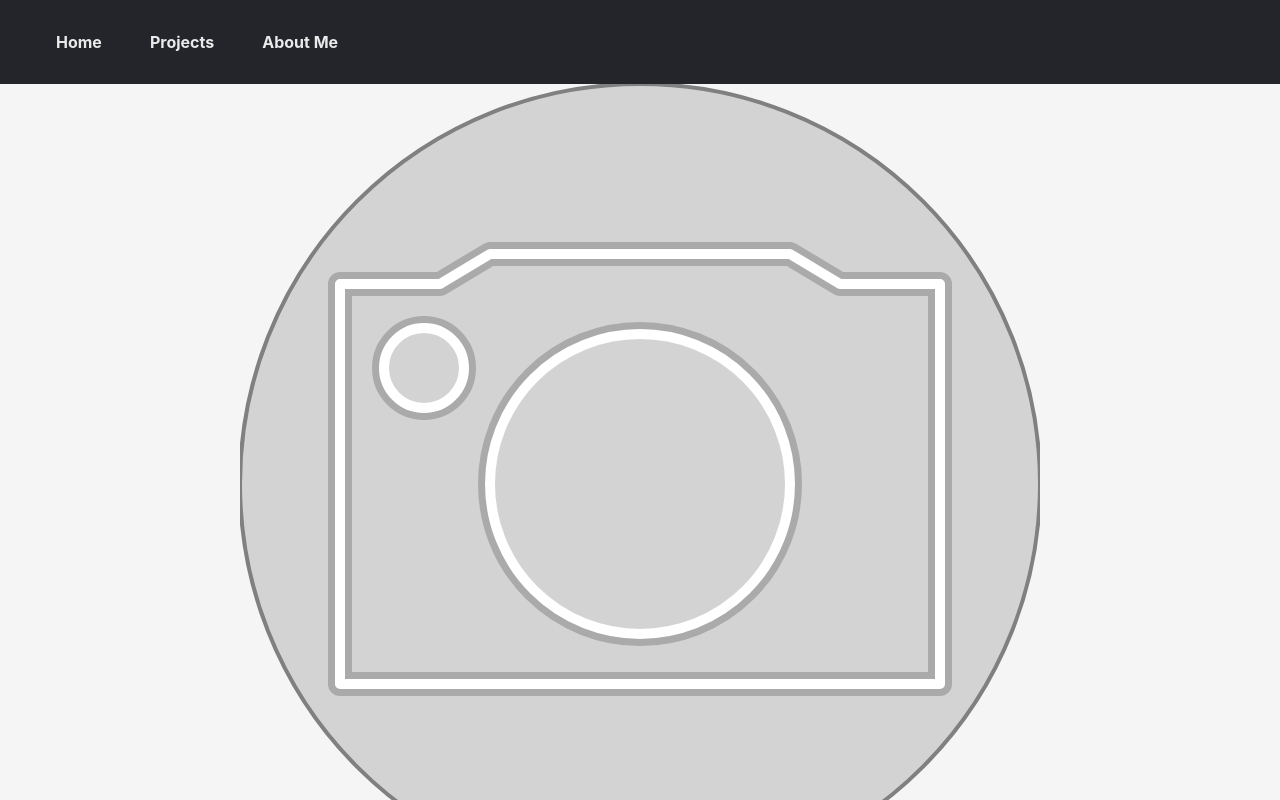
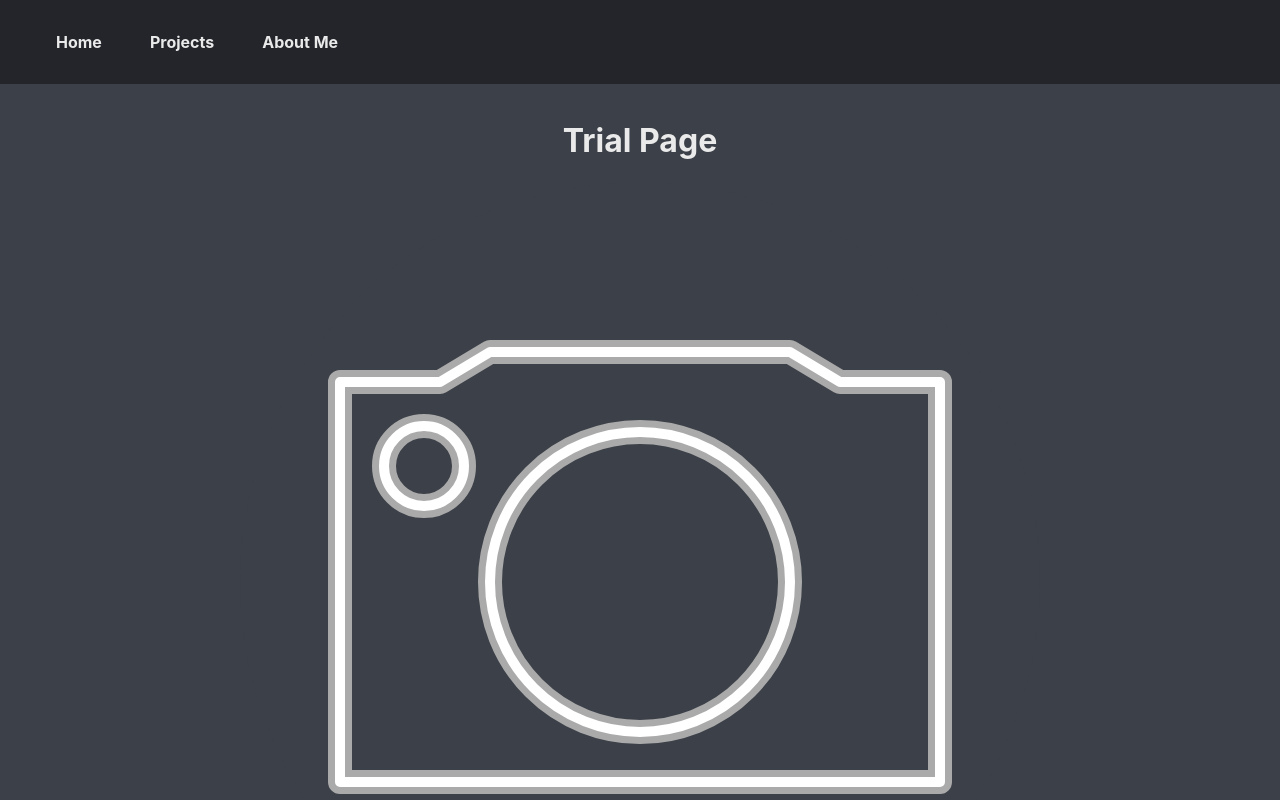
Before and after one commit to cgrundman/christian-grundman-website, a React (Create React App) app: page /trial in a window 1280 px wide. Shown: the top 800 px of the page. Built offline with nearby package versions, Linux system fonts and the light colour scheme.

Commit message:
implement highlighting with correct coloring

```diff
--- a/src/pages/TrialPage.css
+++ b/src/pages/TrialPage.css
@@ -9,15 +9,15 @@
 
   /* Highlight class for the SVG */
   .highlight {
-    fill: yellow;  /* Change the color to highlight */
-    stroke: red;   /* Add a stroke for highlighting */
+    fill: #324f52;  /* Change the color to highlight */
+    stroke: #00ABB3;   /* Add a stroke for highlighting */
     stroke-width: 5;
   }
 
   /* Default styling for the SVG */
   svg {
-    fill: lightgray;
-    stroke: gray;
+    fill: #3C4048;
+    stroke: #aaa;
     stroke-width: 2;
     cursor: pointer;
   }
--- a/src/pages/TrialPage.js
+++ b/src/pages/TrialPage.js
@@ -1,5 +1,6 @@
 import React, { useState } from 'react';
 import './TrialPage.css';
+import PageContent from '../components/PageContent';
 
 const TrialPage = () => {
   const [isHighlighted, setIsHighlighted] = useState(false);
@@ -9,22 +10,30 @@ const TrialPage = () => {
   };
 
   return (
-    <div className="App">
-      <svg width="800" height="800" viewBox="0 0 400 400" fill="none" xmlns="http://www.w3.org/2000/svg">
-        <defs>
+    <PageContent title="Trial Page" >
+        <svg
+            width="800"
+            height="800"
+            viewBox="0 0 400 400"
+            fill="none"
+            xmlns="http://www.w3.org/2000/svg"
+            className={isHighlighted ? 'highlight' : ''}
+            onClick={handleToggleHighlight}
+        >
+            <defs>
                 <g id="a">
-                <path stroke="#aaa" stroke-width="12" stroke-linecap="round" stroke-linejoin="round" d="M50 300V100h50l25-15h150l25 15h50v200z"/>
-                <circle stroke="#aaa" stroke-width="12" stroke-miterlimit="10" cx="200" cy="200" r="75"/>
-                <circle cx="92" cy="142" r="20" stroke="#aaa" stroke-width="12" stroke-miterlimit="10"/>
+                <path stroke-width="12" stroke-linecap="round" stroke-linejoin="round" d="M50 300V100h50l25-15h150l25 15h50v200z"/>
+                <circle stroke-width="12" stroke-miterlimit="10" cx="200" cy="200" r="75"/>
+                <circle cx="92" cy="142" r="20" stroke-width="12" stroke-miterlimit="10"/>
                 <path stroke="#fff" fill="transparent" stroke-width="5" stroke-linecap="round" stroke-linejoin="round" d="M50 300V100h50l25-15h150l25 15h50v200z"/>
-                <circle stroke="#fff" stroke-width="5" stroke-miterlimit="10" cx="200" cy="200" r="75"/>
-                <circle cx="92" cy="142" r="20" stroke="#fff" stroke-width="5" stroke-miterlimit="10"/>
+                <circle stroke="#fff" fill="transparent" stroke-width="5" stroke-miterlimit="10" cx="200" cy="200" r="75"/>
+                <circle cx="92" cy="142" r="20" stroke="#fff" fill="transparent" stroke-width="5" stroke-miterlimit="10"/>
                 </g>
             </defs>
-            <circle cx="200" cy="200" r="200"/>
+            <circle stroke="transparent" cx="200" cy="200" r="200"/>
             <use href="#a"/>
         </svg>
-    </div>
+    </PageContent>
   );
 };
 
```
